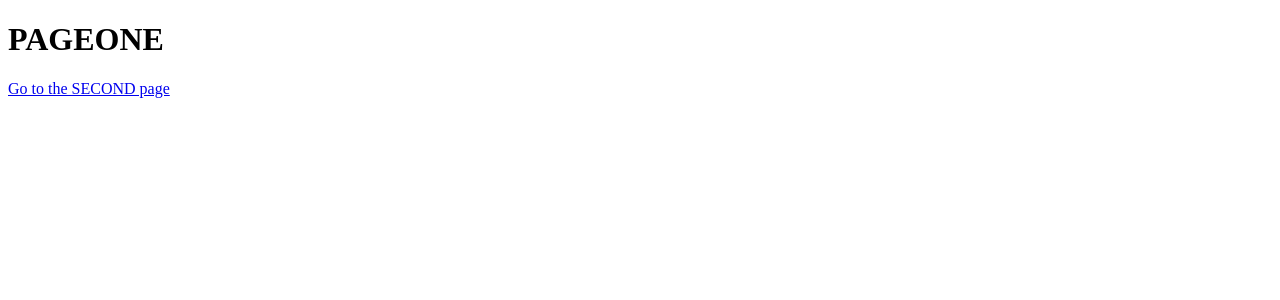
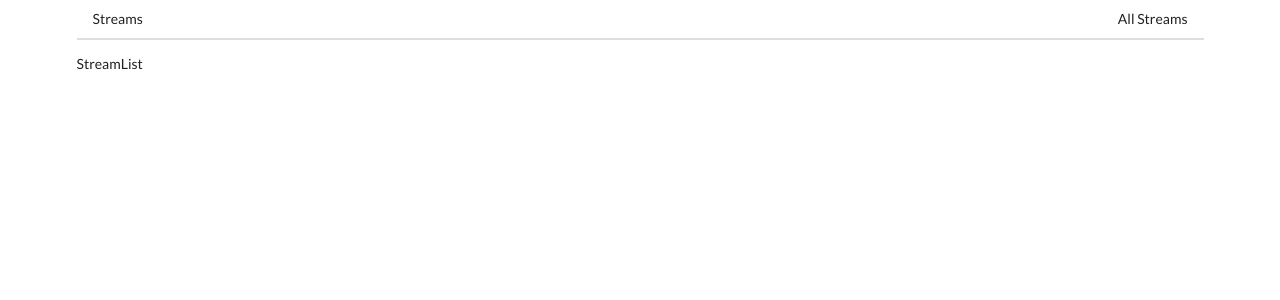
Before and after one commit to fairinna/febclient, a React (Create React App) app: page / in a window 1280 px wide. Shown: the top 300 px of the page. Built offline with nearby package versions, Linux system fonts and the light colour scheme.

Commit message:
add components Stream

```diff
--- a/public/index.html
+++ b/public/index.html
@@ -8,6 +8,10 @@
     <meta
       name="description"
       content="Web site created using create-react-app"
+    />
+    <link
+      rel="stylesheet"
+      href="https://cdnjs.cloudflare.com/ajax/libs/semantic-ui/2.4.1/semantic.min.css"
     />
     <link rel="apple-touch-icon" href="%PUBLIC_URL%/logo192.png" />
     <!--
--- a/src/componets/App.js
+++ b/src/componets/App.js
@@ -1,30 +1,24 @@
 import React from 'react';
-import { BrowserRouter, Route, Link } from 'react-router-dom';
+import { BrowserRouter, Route } from 'react-router-dom';
+import StreamCreate from './streams/StreamCreate';
+import StreamDelete from './streams/StreamDelete';
+import StreamEdit from './streams/StreamEdit';
+import StreamList from './streams/StreamList';
+import StreamShow from './streams/StreamShow';
+import Header from './Header';
 
 const App = () => {
-  const pageOne = () => {
-    return (
-      <div>
-        <h1>PAGEONE</h1>
-        <Link to='/page'>Go to the SECOND page</Link>
-      </div>
-    );
-  };
-  const pageTwo = () => {
-    return (
-      <div>
-        <h1>PAGE TWO</h1>
-        <button>CLIKC ME</button>
-        <Link to='/'>HOME PAGE</Link>
-      </div>
-    );
-  };
-
   return (
-    <div>
+    <div className='ui container'>
       <BrowserRouter>
-        <Route path='/' exact component={pageOne} />
-        <Route path='/page' component={pageTwo} />
+        <div>
+          <Header />
+          <Route path='/' exact component={StreamList}></Route>
+          <Route path='/streams/new' exect component={StreamCreate}></Route>
+          <Route path='/streams/edit' exect component={StreamEdit}></Route>
+          <Route path='/streams/delete' exect component={StreamDelete}></Route>
+          <Route path='/streams/show' exect component={StreamShow}></Route>
+        </div>
       </BrowserRouter>
     </div>
   );
--- /dev/null
+++ b/src/componets/Header.js
@@ -0,0 +1,18 @@
+import React from 'react';
+import { Link } from 'react-router-dom';
+
+const Header = () => {
+  return (
+    <div className='ui secondary pointing menu'>
+      <Link to='/' className='item'>
+        Streams
+      </Link>
+      <div className='right menu'>
+        <Link to='/' className='item'>
+          All Streams
+        </Link>
+      </div>
+    </div>
+  );
+};
+export default Header;
```
